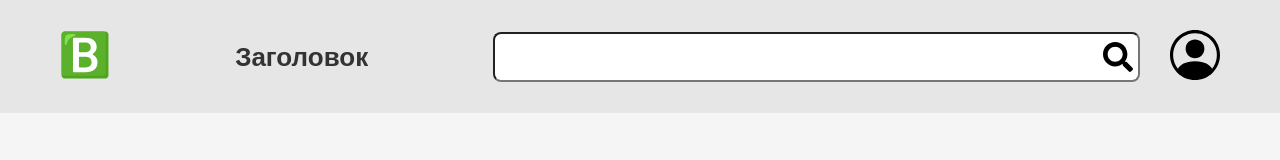
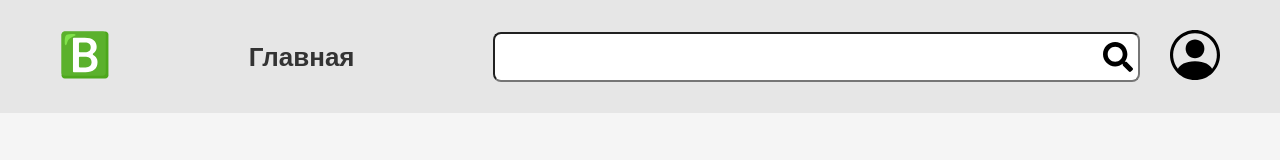
Before and after one commit to geran1ka/blogget, a React (Create React App) app: page / in a window 1280 px wide. Shown: the top 160 px of the page. Built offline with nearby package versions, Linux system fonts and the light colour scheme; the HTML template or start-up script is replaced by a standard one.

Commit message:
Добавить компонент Heading

```diff
--- a/src/components/Header/Heading/Heading.jsx
+++ b/src/components/Header/Heading/Heading.jsx
@@ -3,6 +3,6 @@ import style from './Heading.module.css';
 
 export const Heading = props => {
   return (
-    <h1 className={style.heading}>Заголовок</h1>
+    <h1 className={style.heading}>Главная</h1>
   )
 }
```
